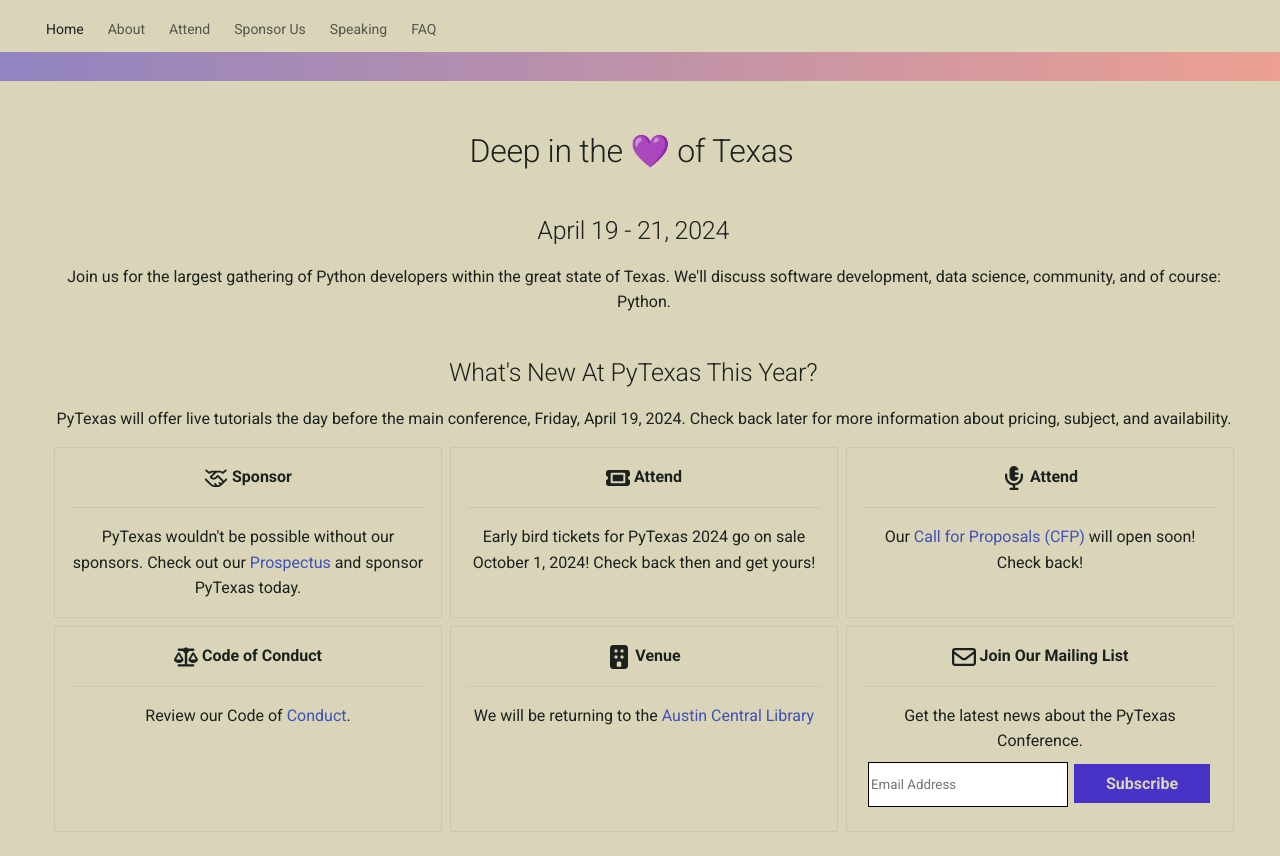
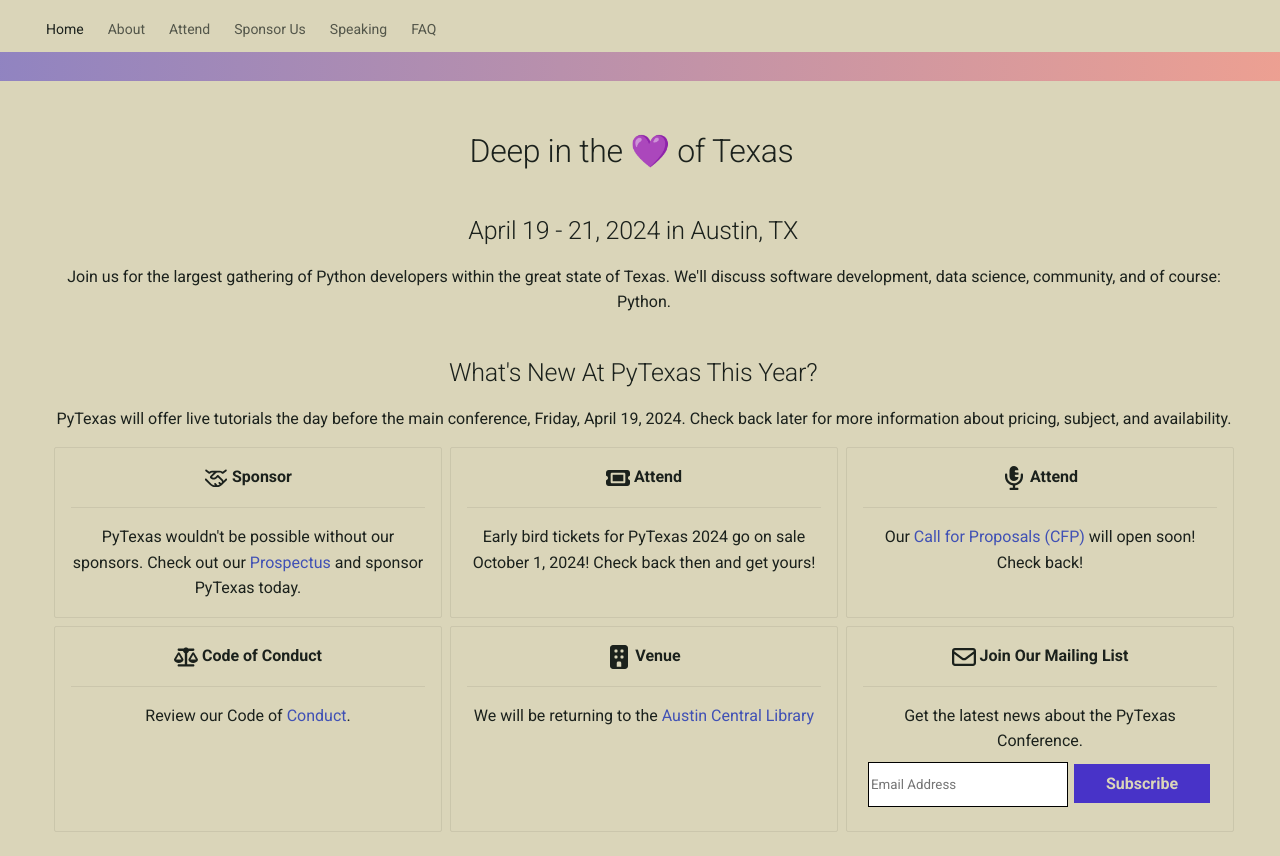
Before and after one commit to pytexas/2024, an MkDocs documentation site: the page built from docs/index.md, in a window 1280 px wide and 900 px high, scrolled down 656 px, cut to the strip 44-900 px from the top of the window. Built offline with MkDocs 1.6.1 and Material for MkDocs 9.7.7, drawn with Linux system fonts in a browser that asks for light colours; comment, search, counter and statistics services are not loaded.

Commit message:
adding location

```diff
--- a/docs/index.md
+++ b/docs/index.md
@@ -4,7 +4,7 @@
 ---
 
 # Deep in the 💜 of Texas
-## April 19 - 21, 2024
+## April 19 - 21, 2024 in Austin, TX
 
 Join us for the largest gathering of Python developers within the great state of Texas. We'll discuss software development, data science, community, and of course: Python.
 
```
